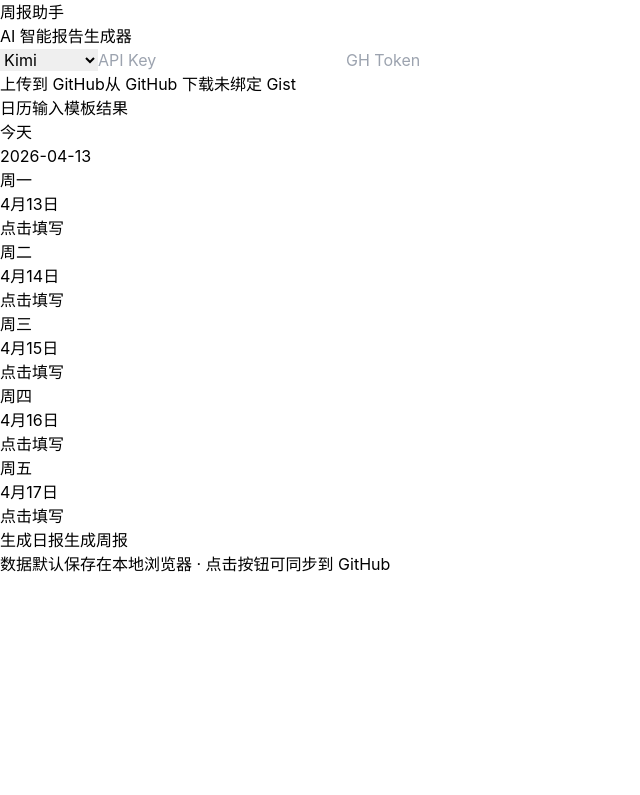
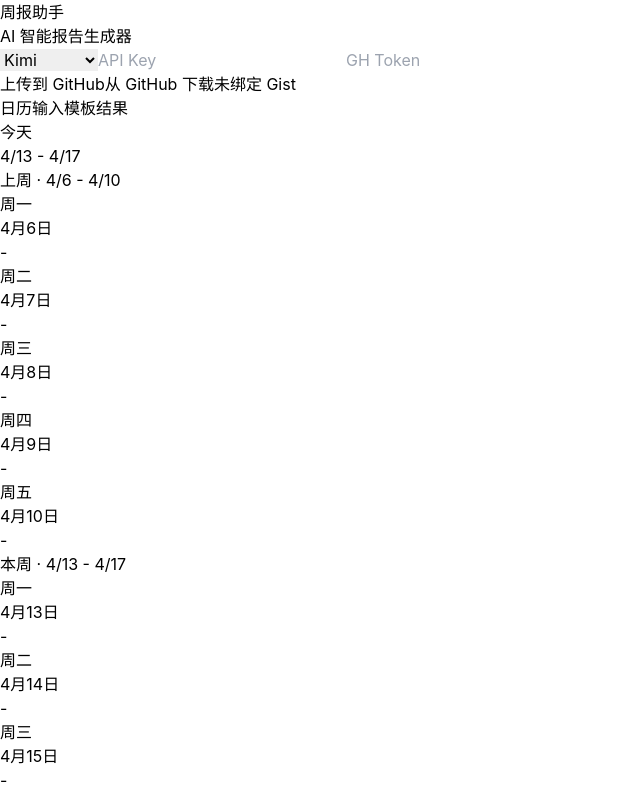
Before and after one commit to MengYiXin/reporter-web, a React (Vite) app: page / in a window 1280 px wide. Shown: the top 795 px of the page, without its empty margins (0-640 px from the left). Built offline with nearby package versions, Linux system fonts and the light colour scheme; the HTML template or start-up script is replaced by a standard one.

Commit message:
Show 3 weeks: previous, current, next in calendar view

```diff
--- a/src/App.tsx
+++ b/src/App.tsx
@@ -9,6 +9,7 @@ interface DayEntry {
   date: string;
   dayName: string;
   content: string;
+  weekIndex: number;
 }
 
 interface ModelConfig {
@@ -315,25 +316,47 @@ const MODEL_CONFIGS: Record<AIModel, ModelConfig> = {
   },
 };
 
-function getWeekDays(baseDate: Date = new Date()): DayEntry[] {
-  const days: DayEntry[] = [];
+function getWeeks(baseDate: Date = new Date()): { weekStart: string; days: DayEntry[] }[] {
+  const weeks: { weekStart: string; days: DayEntry[] }[] = [];
   const dayNames = ['周日', '周一', '周二', '周三', '周四', '周五', '周六'];
 
-  const date = new Date(baseDate);
-  const dayOfWeek = date.getDay();
+  // Get the Monday of current week
+  const currentDate = new Date(baseDate);
+  const dayOfWeek = currentDate.getDay();
   const mondayOffset = dayOfWeek === 0 ? -6 : 1 - dayOfWeek;
-  date.setDate(date.getDate() + mondayOffset);
+  currentDate.setDate(currentDate.getDate() + mondayOffset);
 
+  // Generate 3 weeks: previous, current, next
+  for (let weekOffset = -1; weekOffset <= 1; weekOffset++) {
+    const weekStart = new Date(currentDate);
+    weekStart.setDate(weekStart.getDate() + weekOffset * 7);
+    const weekStartStr = weekStart.toISOString().split('T')[0];
+
+    const days: DayEntry[] = [];
     for (let i = 0; i < 5; i++) {
-    const d = new Date(date);
+      const d = new Date(weekStart);
       d.setDate(d.getDate() + i);
       days.push({
         date: d.toISOString().split('T')[0],
         dayName: dayNames[d.getDay()],
         content: '',
+        weekIndex: weekOffset + 1,
       });
     }
-  return days;
+    weeks.push({ weekStart: weekStartStr, days });
+  }
+
+  return weeks;
+}
+
+function formatWeekLabel(weekStart: string): string {
+  const d = new Date(weekStart);
+  const month = d.getMonth() + 1;
+  const day = d.getDate();
+  const endDay = new Date(d);
+  endDay.setDate(endDay.getDate() + 4);
+  const endDayStr = `${endDay.getMonth() + 1}/${endDay.getDate()}`;
+  return `${month}/${day} - ${endDayStr}`;
 }
 
 function formatDateDisplay(dateStr: string): string {
@@ -345,11 +368,11 @@ function App() {
   const [viewMode, setViewMode] = useState<ViewMode>('calendar');
   const [reportType, setReportType] = useState<ReportType>('daily');
   const [reportStyle, setReportStyle] = useState<ReportStyle>('standard');
-  const [weekDays, setWeekDays] = useState<DayEntry[]>(getWeekDays());
-  const [selectedDay, setSelectedDay] = useState<string>(weekDays[0]?.date || '');
+  const [allDays, setAllDays] = useState<DayEntry[]>([]);
+  const [selectedDay, setSelectedDay] = useState<string>('');
   const [generatedReport, setGeneratedReport] = useState('');
   const [loading, setLoading] = useState(false);
-  const [currentWeekStart, setCurrentWeekStart] = useState<string>(weekDays[0]?.date || '');
+  const [currentWeekStart, setCurrentWeekStart] = useState<string>('');
   const [apiKey, setApiKey] = useState<string>(localStorage.getItem('ai_api_key') || '');
   const [aiModel, setAiModel] = useState<AIModel>((localStorage.getItem('ai_model') as AIModel) || 'kimi');
   const [ghToken, setGhToken] = useState<string>(localStorage.getItem('gh_token') || '');
@@ -366,51 +389,80 @@ function App() {
     return () => window.removeEventListener('resize', checkMobile);
   }, []);
 
+  // Initialize weeks
   useEffect(() => {
+    const weeks = getWeeks();
+    const middleWeek = weeks[1];
+    setCurrentWeekStart(middleWeek.weekStart);
+    setAllDays(middleWeek.days);
+
+    // Load saved data for all 3 weeks
     const saved = localStorage.getItem('weekEntries');
     if (saved) {
       try {
         const parsed = JSON.parse(saved);
-        if (parsed.weekStart === currentWeekStart) {
-          setWeekDays(parsed.days);
+        if (parsed.days) {
+          // Load single week data (backward compatibility)
+          if (parsed.weekStart === middleWeek.weekStart) {
+            setAllDays(parsed.days);
+          }
+        } else if (parsed.weekEntries) {
+          // Load multi-week data from Gist
+          const allDaysFlat: DayEntry[] = [];
+          weeks.forEach(week => {
+            const weekData = parsed.weekEntries[week.weekStart];
+            if (weekData) {
+              weekData.forEach((day: DayEntry) => {
+                allDaysFlat.push({ ...day, weekIndex: weeks.indexOf(week) });
+              });
+            }
+          });
+          if (allDaysFlat.length > 0) {
+            setAllDays(allDaysFlat);
+          }
         }
       } catch (e) {
         console.error('Failed to load saved entries');
       }
     }
-  }, [currentWeekStart]);
+  }, []);
 
+  // Save to localStorage
   useEffect(() => {
-    localStorage.setItem('weekEntries', JSON.stringify({ weekStart: currentWeekStart, days: weekDays }));
-  }, [weekDays, currentWeekStart]);
+    if (allDays.length > 0 && currentWeekStart) {
+      localStorage.setItem('weekEntries', JSON.stringify({
+        weekStart: currentWeekStart,
+        days: allDays
+      }));
+    }
+  }, [allDays, currentWeekStart]);
 
   const goToPrevWeek = () => {
-    const d = new Date(currentWeekStart);
-    d.setDate(d.getDate() - 7);
-    const newWeekStart = d.toISOString().split('T')[0];
-    setCurrentWeekStart(newWeekStart);
-    setWeekDays(getWeekDays(d));
-    setSelectedDay(getWeekDays(d)[0]?.date || '');
+    const weeks = getWeeks();
+    const prevWeek = weeks[0];
+    setCurrentWeekStart(prevWeek.weekStart);
+    setAllDays(prevWeek.days);
+    setSelectedDay('');
   };
 
   const goToNextWeek = () => {
-    const d = new Date(currentWeekStart);
-    d.setDate(d.getDate() + 7);
-    const newWeekStart = d.toISOString().split('T')[0];
-    setCurrentWeekStart(newWeekStart);
-    setWeekDays(getWeekDays(d));
-    setSelectedDay(getWeekDays(d)[0]?.date || '');
+    const weeks = getWeeks();
+    const nextWeek = weeks[2];
+    setCurrentWeekStart(nextWeek.weekStart);
+    setAllDays(nextWeek.days);
+    setSelectedDay('');
   };
 
   const goToToday = () => {
-    const today = new Date();
-    setCurrentWeekStart(today.toISOString().split('T')[0]);
-    setWeekDays(getWeekDays(today));
-    setSelectedDay(getWeekDays(today)[0]?.date || '');
+    const weeks = getWeeks();
+    const todayWeek = weeks[1];
+    setCurrentWeekStart(todayWeek.weekStart);
+    setAllDays(todayWeek.days);
+    setSelectedDay('');
   };
 
   const updateDayContent = (date: string, content: string) => {
-    setWeekDays(weekDays.map(d => (d.date === date ? { ...d, content } : d)));
+    setAllDays(allDays.map(d => (d.date === date ? { ...d, content } : d)));
   };
 
   const uploadToGithub = async () => {
@@ -424,7 +476,7 @@ function App() {
         apiKey,
         aiModel,
         weekEntries: {
-          [currentWeekStart]: weekDays
+          [currentWeekStart]: allDays.map(d => ({ date: d.date, dayName: d.dayName, content: d.content }))
         }
       };
       const content = JSON.stringify(storedData, null, 2);
@@ -497,8 +549,11 @@ function App() {
             setAiModel(parsed.aiModel as AIModel);
             localStorage.setItem('ai_model', parsed.aiModel);
           }
-          if (parsed.weekEntries && parsed.weekEntries[currentWeekStart]) {
-            setWeekDays(parsed.weekEntries[currentWeekStart]);
+          if (parsed.weekEntries) {
+            const entry = Object.values(parsed.weekEntries)[0] as { date: string; dayName: string; content: string }[];
+            if (entry) {
+              setAllDays(entry.map(d => ({ ...d, weekIndex: 1 })));
+            }
           }
           setSyncStatus('success');
           alert('下载成功！');
@@ -547,7 +602,7 @@ function App() {
       let targetDate = '';
 
       if (reportType === 'daily') {
-        const day = weekDays.find(d => d.date === selectedDay);
+        const day = allDays.find(d => d.date === selectedDay);
         if (!day) {
           setGeneratedReport('请选择一个日期');
           return;
@@ -555,13 +610,13 @@ function App() {
         content = day.content;
         targetDate = selectedDay;
       } else {
-        const filledDays = weekDays.filter(d => d.content.trim());
+        const filledDays = allDays.filter(d => d.content.trim());
         if (filledDays.length === 0) {
           setGeneratedReport('请至少填写一天的工作内容');
           return;
         }
         content = filledDays.map(d => `${d.dayName} (${d.date}):\n${d.content}`).join('\n\n');
-        targetDate = `${weekDays[0].date} 至 ${weekDays[4].date}`;
+        targetDate = `${allDays[0].date} 至 ${allDays[4].date}`;
       }
 
       if (!content.trim()) {
@@ -736,43 +791,59 @@ function App() {
                   </svg>
                 </button>
               </div>
-              <span className="text-xs text-[#666666] font-medium">{currentWeekStart}</span>
+              <span className="text-xs text-[#666666] font-medium">
+                {formatWeekLabel(currentWeekStart)}
+              </span>
             </div>
 
-            <div className={`grid gap-2 sm:gap-4 ${isMobile ? 'grid-cols-2 sm:grid-cols-3' : 'grid-cols-5'}`}>
-              {weekDays.map(day => (
+            {/* 3 Weeks Display */}
+            <div className="space-y-4">
+              {getWeeks().map((week, weekIdx) => {
+                const weekLabel = weekIdx === 0 ? '上周' : weekIdx === 1 ? '本周' : '下周';
+                const isCurrentWeek = weekIdx === 1;
+                return (
+                  <div key={week.weekStart}>
+                    <div className={`text-xs font-medium mb-2 ${isCurrentWeek ? 'text-[#3b82f6]' : 'text-[#666666]'}`}>
+                      {weekLabel} · {formatWeekLabel(week.weekStart)}
+                    </div>
+                    <div className={`grid gap-2 sm:gap-3 ${isMobile ? 'grid-cols-3 sm:grid-cols-5' : 'grid-cols-5'}`}>
+                      {week.days.map(day => (
                         <div
                           key={day.date}
                           onClick={() => { setSelectedDay(day.date); setViewMode('input'); }}
-                  className={`p-3 sm:p-4 rounded-xl cursor-pointer transition-all text-xs sm:text-sm ${
+                          className={`p-2 sm:p-3 rounded-lg cursor-pointer transition-all text-xs ${
                             selectedDay === day.date
                               ? 'bg-gradient-to-br from-[#3b82f6] to-[#1d4ed8] text-white shadow-lg shadow-blue-500/20 ring-2 ring-blue-500 ring-offset-2 ring-offset-[#111111]'
                               : day.content.trim()
                               ? 'bg-[#1a2618] text-[#4ade80] border border-[#22c55e]/30'
                               : 'bg-[#161616] text-[#666666] hover:bg-[#1c1c1c] border border-[#252525]'
-                  }`}
+                          } ${!isCurrentWeek ? 'opacity-60' : ''}`}
                         >
                           <div className="text-xs font-medium opacity-60">{day.dayName}</div>
-                  <div className={`font-semibold mt-1 text-inherit ${isMobile ? 'text-sm' : 'text-base'}`}>{formatDateDisplay(day.date)}</div>
-                  <div className="mt-2 sm:mt-3 h-8 sm:h-10 overflow-hidden opacity-70">
-                    {day.content ? (day.content.length > 30 ? day.content.substring(0, 30) + '...' : day.content) : '点击填写'}
+                          <div className={`font-semibold mt-0.5 text-inherit ${isMobile ? 'text-xs' : 'text-sm'}`}>{formatDateDisplay(day.date)}</div>
+                          <div className="mt-1 h-6 sm:h-8 overflow-hidden opacity-70 text-[10px] sm:text-xs">
+                            {day.content ? (day.content.length > 20 ? day.content.substring(0, 20) + '...' : day.content) : '-'}
                           </div>
                         </div>
                       ))}
                     </div>
+                  </div>
+                );
+              })}
+            </div>
 
-            <div className="mt-4 sm:mt-6 flex gap-2 sm:gap-3 justify-center">
+            <div className="mt-6 flex gap-3 justify-center">
               <button
                 onClick={() => { setReportType('daily'); handleGenerate(); }}
                 disabled={loading}
-                className="px-4 sm:px-6 py-2 sm:py-3 bg-[#22c55e] text-white text-xs sm:text-sm font-medium rounded-xl hover:bg-[#16a34a] transition disabled:opacity-50 shadow-lg shadow-green-500/20"
+                className="px-6 py-3 bg-[#22c55e] text-white text-sm font-medium rounded-xl hover:bg-[#16a34a] transition disabled:opacity-50 shadow-lg shadow-green-500/20"
               >
                 生成日报
               </button>
               <button
                 onClick={() => { setReportType('weekly'); handleGenerate(); }}
                 disabled={loading}
-                className="px-4 sm:px-6 py-2 sm:py-3 bg-[#3b82f6] text-white text-xs sm:text-sm font-medium rounded-xl hover:bg-[#2563eb] transition disabled:opacity-50 shadow-lg shadow-blue-500/20"
+                className="px-6 py-3 bg-[#3b82f6] text-white text-sm font-medium rounded-xl hover:bg-[#2563eb] transition disabled:opacity-50 shadow-lg shadow-blue-500/20"
               >
                 生成周报
               </button>
@@ -800,7 +871,7 @@ function App() {
 
             <textarea
               placeholder={reportType === 'daily' ? '输入今日工作内容...' : reportType === 'weekly' ? '输入本周工作内容汇总...' : '输入本月工作内容汇总...'}
-              value={reportType === 'daily' ? weekDays.find(d => d.date === selectedDay)?.content || '' : weekDays.filter(d => d.content.trim()).map(d => `[${d.dayName}] ${d.content}`).join('\n\n')}
+              value={reportType === 'daily' ? allDays.find(d => d.date === selectedDay)?.content || '' : allDays.filter(d => d.content.trim()).map(d => `[${d.dayName}] ${d.content}`).join('\n\n')}
               onChange={e => { if (reportType === 'daily') updateDayContent(selectedDay, e.target.value); }}
               className="w-full h-48 sm:h-64 px-3 sm:px-4 py-2 sm:py-3 text-xs sm:text-sm bg-[#161616] border border-[#2a2a2a] rounded-xl text-[#e0e0e0] resize-none focus:outline-none focus:ring-1 focus:ring-[#3b82f6]"
             />
@@ -878,7 +949,7 @@ function App() {
         {/* Footer */}
         {viewMode === 'calendar' && (
           <div className="mt-4 sm:mt-6 text-center text-xs text-[#444444]">
-            数据默认保存在本地浏览器 · 点击按钮可同步到 GitHub
+            点击日期卡片可直接填写 · 数据默认保存在本地
           </div>
         )}
       </div>
```
Also changed, not shown: 1 other file (tests, documents, lock files or other folders). Lines whose indentation alone changed are shown as unchanged.
